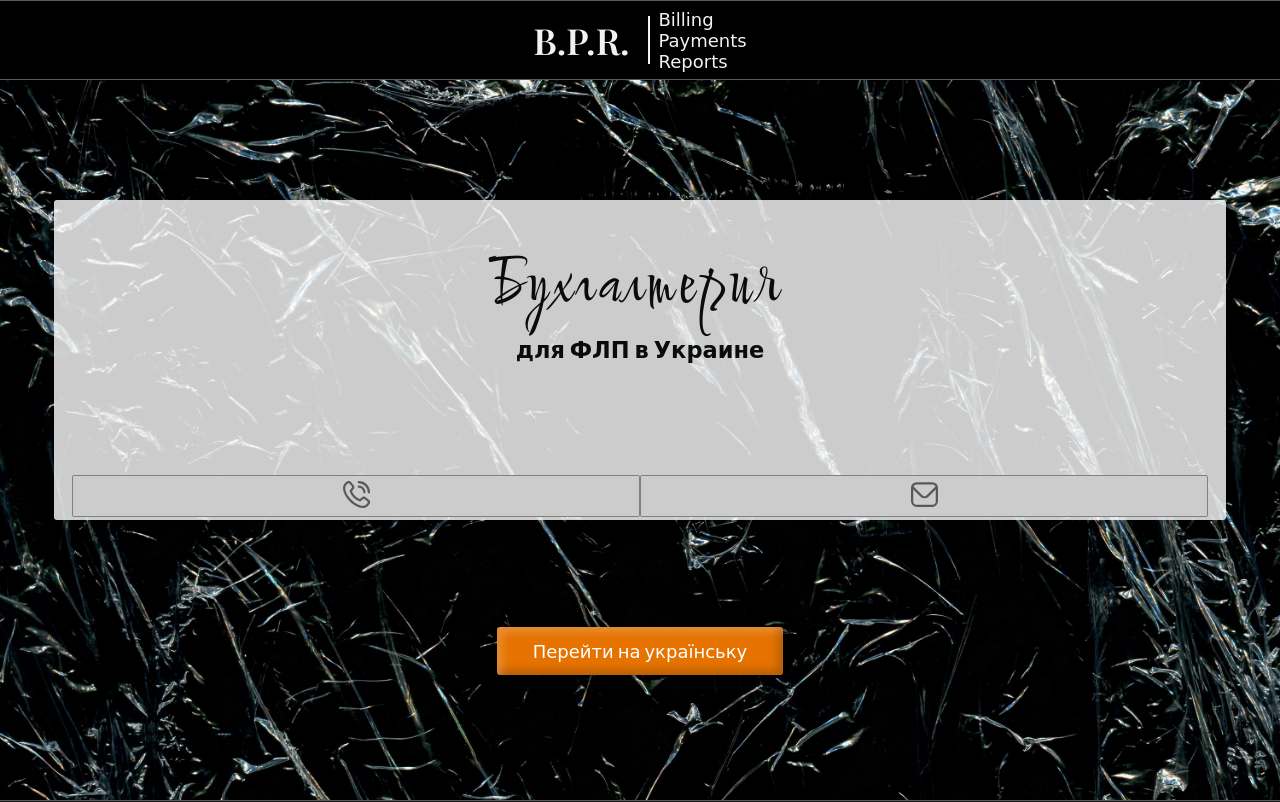
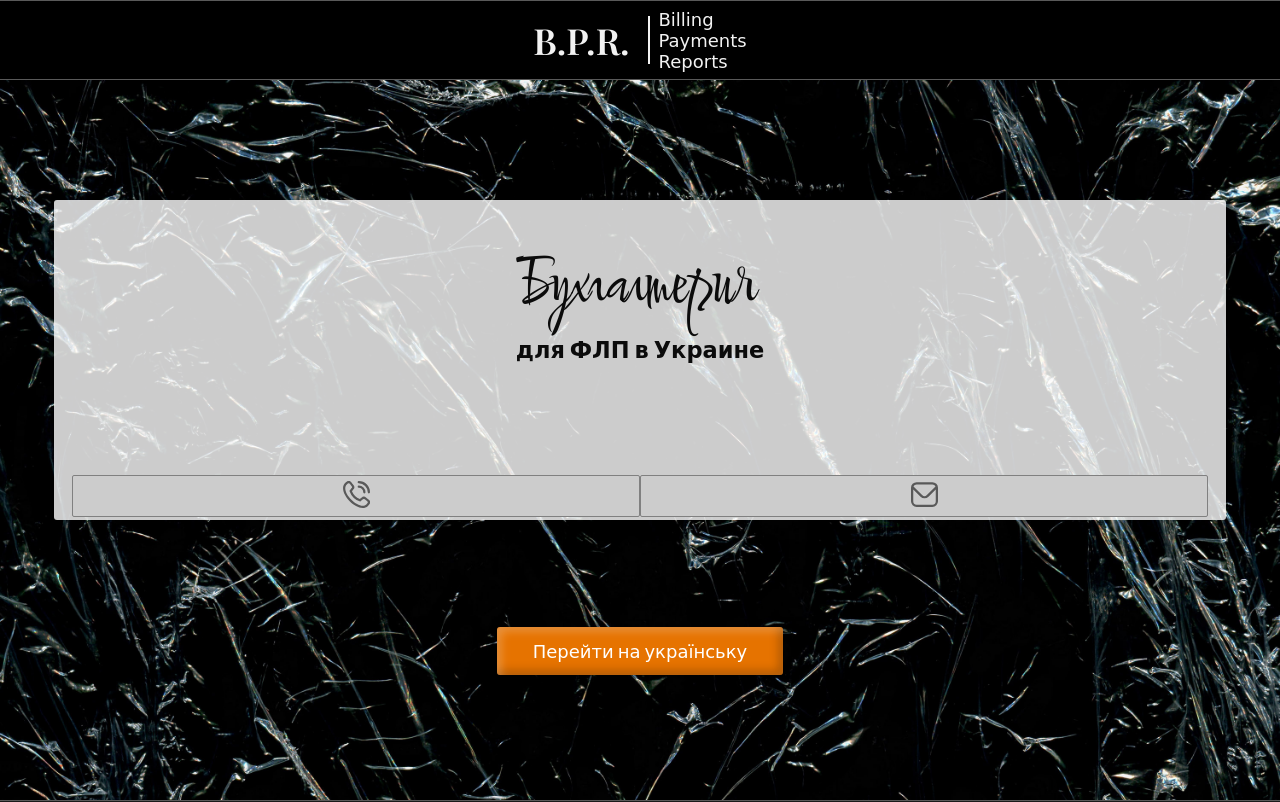
Before and after one commit to Iness-SH88/accountant, a plain HTML site: page index.html in a window 1280 px wide. Shown: the top 802 px of the page. Drawn offline with nearby package versions, Linux system fonts and the light colour scheme; a web font is replaced by a local one.

Commit message:
Update index.html

```diff
--- a/index.html
+++ b/index.html
@@ -18,7 +18,7 @@ body{margin:0;font-family:'Poiret One',cursive;font-size:18px;background:#000;he
 .cover_frame{padding:15vh 3em 3em 3em;background-image:url("images/bgr_1.jpg");background-size:cover;height:90vh;text-align:center;}
 .cover{height:40vh;padding:1em;background:rgba(255,255,255,.8);border-radius:3px;text-align:center;}
 .cover_desc{font-size:1.25em;padding:1em;animation:app 7s 1;}
-#acnt{font-family:'Comforter',cursive;font-size:3em;letter-spacing:5px;}
+#acnt{font-family:'Comforter',cursive;font-size:3em;}
 @keyframes app{from{color:transparent;}to{color:#000;}}
 .stretch_it{white-space:nowrap;}.justify{text-align:justify;} /* Выравнивание текста по ширине блока */
 .cover_btn{margin:5em 0 0 0;}
```
